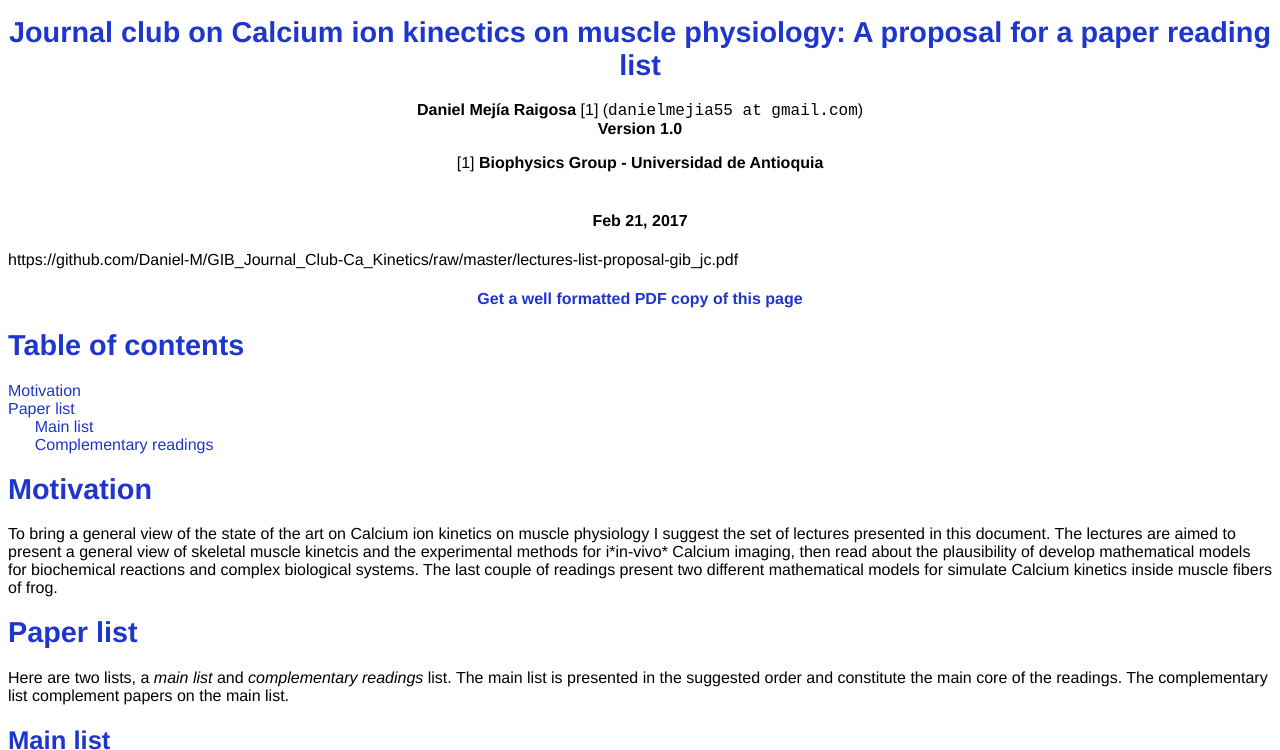
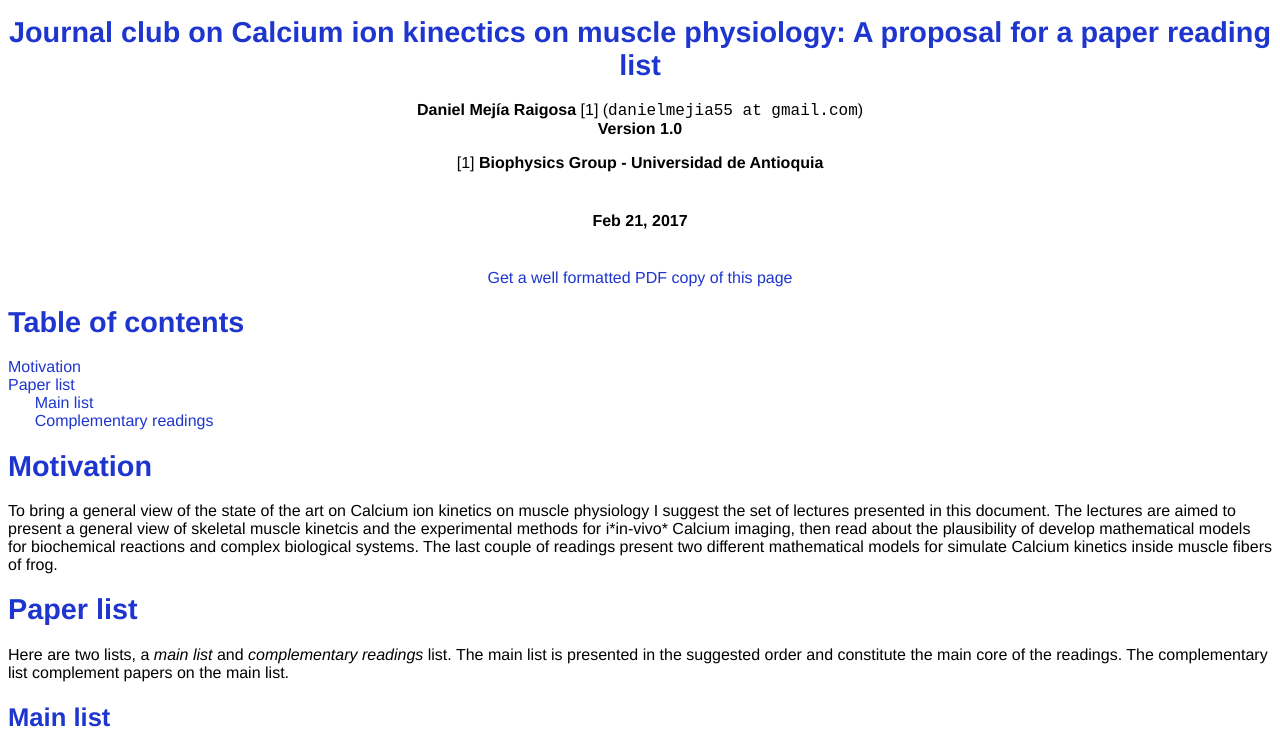
Before and after one commit to Daniel-M/GIB_Journal_Club-Ca_Kinetics, a plain HTML site: page docs/index.html in a window 1280 px wide. Shown: the top 750 px of the page. Drawn offline with Linux system fonts and the light colour scheme.

Commit message:
Adding link to PDF in docs

```diff
--- a/docs/index.html
+++ b/docs/index.html
@@ -79,9 +79,8 @@ end of tocinfo -->
 <br>
 <p>
 <center><h4>Feb 21, 2017</h4></center> <!-- date -->
-https://github.com/Daniel-M/GIB_Journal_Club-Ca_Kinetics/raw/master/lectures-list-proposal-gib_jc.pdf
 <br>
-<center><h4><a href="https://github.com/Daniel-M/GIB_Journal_Club-Ca_Kinetics/raw/master/lectures-list-proposal-gib_jc.pdf">Get a well formatted PDF copy of this page</a></h4></center> <!-- date -->
+<center><a href="https://github.com/Daniel-M/GIB_Journal_Club-Ca_Kinetics/raw/master/lectures-list-proposal-gib_jc.pdf">Get a well formatted PDF copy of this page</a></center> <!-- date -->
 
 <h1 id="table_of_contents">Table of contents</h2>
 
```
